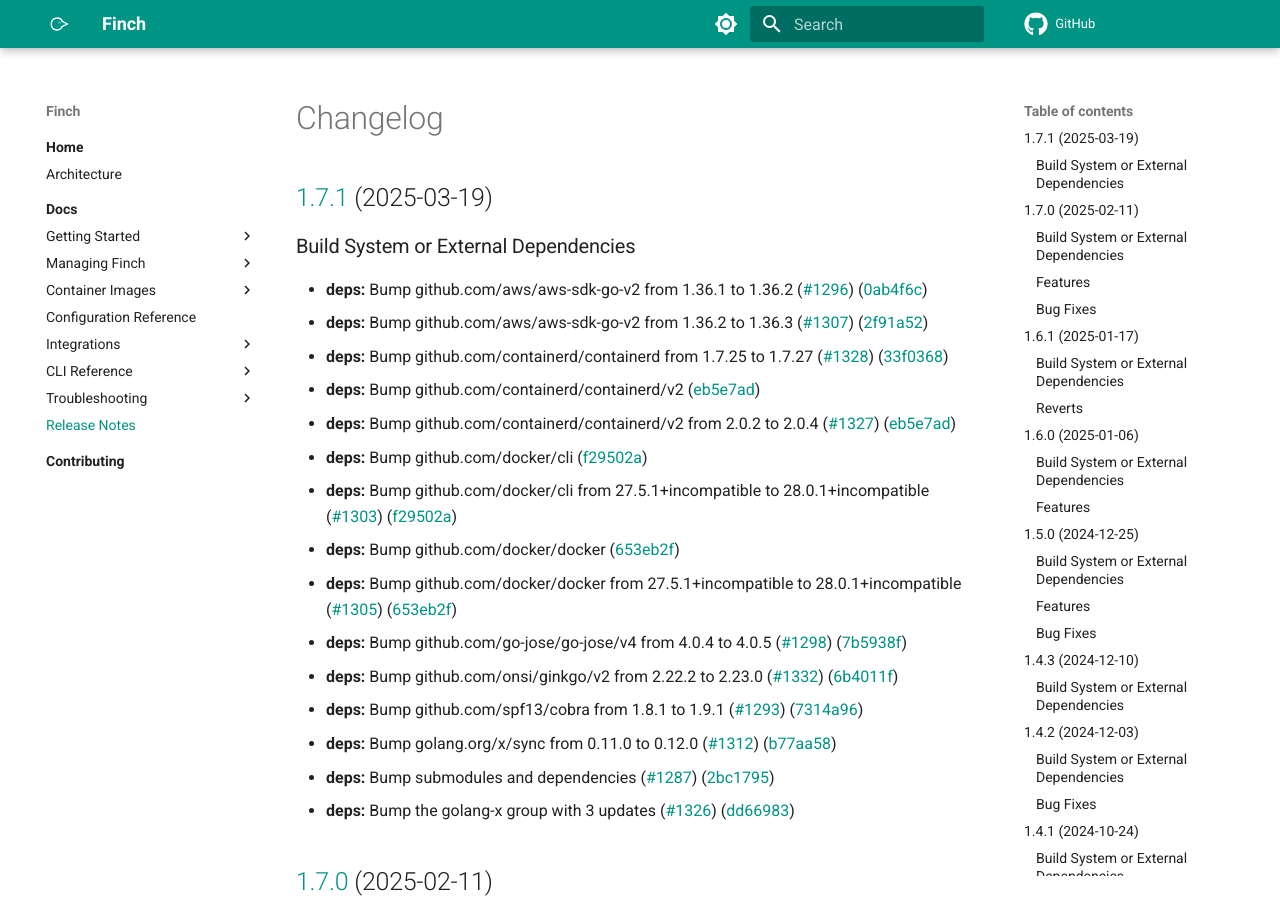
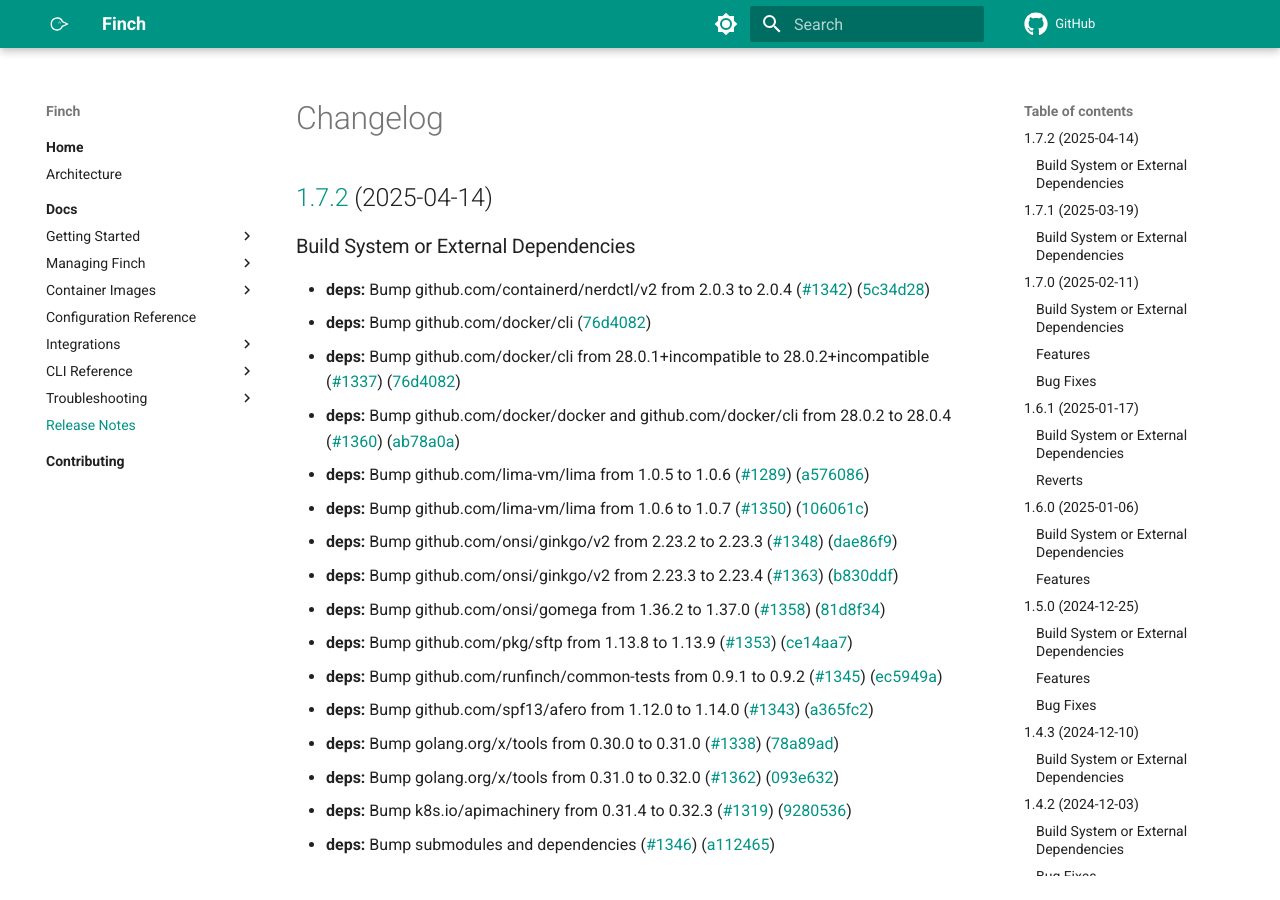
Before and after one commit to runfinch/finch-website, an MkDocs documentation site: the page built from docs/docs/changelog.md, in a window 1280 px wide and 900 px high. Built offline with MkDocs 1.6.1 and Material for MkDocs 9.7.7, drawn with Linux system fonts in a browser that asks for light colours; comment, search, counter and statistics services are not loaded.

Commit message:
[create-pull-request] automated change
Signed-off-by: github-actions[bot] <41898282+github-actions[bot]@users.noreply.github.com>

```diff
--- a/docs/docs/changelog.md
+++ b/docs/docs/changelog.md
@@ -1,4 +1,26 @@
 # Changelog
+
+## [1.7.2](https://github.com/runfinch/finch/compare/v1.7.1...v1.7.2) (2025-04-14)
+
+
+### Build System or External Dependencies
+
+* **deps:** Bump github.com/containerd/nerdctl/v2 from 2.0.3 to 2.0.4 ([#1342](https://github.com/runfinch/finch/issues/1342)) ([5c34d28](https://github.com/runfinch/finch/commit/5c34d28fb09b8673d3faaddd81bf2b3858e438b8))
+* **deps:** Bump github.com/docker/cli ([76d4082](https://github.com/runfinch/finch/commit/76d40829eedc8d0b97f5c4265d1122b23c853c20))
+* **deps:** Bump github.com/docker/cli from 28.0.1+incompatible to 28.0.2+incompatible ([#1337](https://github.com/runfinch/finch/issues/1337)) ([76d4082](https://github.com/runfinch/finch/commit/76d40829eedc8d0b97f5c4265d1122b23c853c20))
+* **deps:** Bump github.com/docker/docker and github.com/docker/cli from 28.0.2 to 28.0.4 ([#1360](https://github.com/runfinch/finch/issues/1360)) ([ab78a0a](https://github.com/runfinch/finch/commit/ab78a0a3223d08dced77da42c6b9b39755ec9e63))
+* **deps:** Bump github.com/lima-vm/lima from 1.0.5 to 1.0.6 ([#1289](https://github.com/runfinch/finch/issues/1289)) ([a576086](https://github.com/runfinch/finch/commit/a576086956095a3f458e0bcb82adb4fc01a8c447))
+* **deps:** Bump github.com/lima-vm/lima from 1.0.6 to 1.0.7 ([#1350](https://github.com/runfinch/finch/issues/1350)) ([106061c](https://github.com/runfinch/finch/commit/106061c024ee0c2f7eaf241f714874f0966bd386))
+* **deps:** Bump github.com/onsi/ginkgo/v2 from 2.23.2 to 2.23.3 ([#1348](https://github.com/runfinch/finch/issues/1348)) ([dae86f9](https://github.com/runfinch/finch/commit/dae86f9cc632c42ab3be7ba058184b7c4d5183b3))
+* **deps:** Bump github.com/onsi/ginkgo/v2 from 2.23.3 to 2.23.4 ([#1363](https://github.com/runfinch/finch/issues/1363)) ([b830ddf](https://github.com/runfinch/finch/commit/b830ddfdb9a79bfa711d70b78b77981103063ff1))
+* **deps:** Bump github.com/onsi/gomega from 1.36.2 to 1.37.0 ([#1358](https://github.com/runfinch/finch/issues/1358)) ([81d8f34](https://github.com/runfinch/finch/commit/81d8f340e030206fa19b3718ce125afd322c34a4))
+* **deps:** Bump github.com/pkg/sftp from 1.13.8 to 1.13.9 ([#1353](https://github.com/runfinch/finch/issues/1353)) ([ce14aa7](https://github.com/runfinch/finch/commit/ce14aa721c01134d13e6dd6581abc6d290009bcf))
+* **deps:** Bump github.com/runfinch/common-tests from 0.9.1 to 0.9.2 ([#1345](https://github.com/runfinch/finch/issues/1345)) ([ec5949a](https://github.com/runfinch/finch/commit/ec5949abdb8dbf5fe649cf4c3bec757ec0242f5b))
+* **deps:** Bump github.com/spf13/afero from 1.12.0 to 1.14.0 ([#1343](https://github.com/runfinch/finch/issues/1343)) ([a365fc2](https://github.com/runfinch/finch/commit/a365fc2b8d1b189eeed0928abd4e467b19b16a46))
+* **deps:** Bump golang.org/x/tools from 0.30.0 to 0.31.0 ([#1338](https://github.com/runfinch/finch/issues/1338)) ([78a89ad](https://github.com/runfinch/finch/commit/78a89ad91a2b9f4181a6b6f13d5d8973598a4986))
+* **deps:** Bump golang.org/x/tools from 0.31.0 to 0.32.0 ([#1362](https://github.com/runfinch/finch/issues/1362)) ([093e632](https://github.com/runfinch/finch/commit/093e632663d879e12407edd16ae06e8bc477820c))
+* **deps:** Bump k8s.io/apimachinery from 0.31.4 to 0.32.3 ([#1319](https://github.com/runfinch/finch/issues/1319)) ([9280536](https://github.com/runfinch/finch/commit/92805361a582eb64ea029c0ed694b574e7e53ced))
+* **deps:** Bump submodules and dependencies ([#1346](https://github.com/runfinch/finch/issues/1346)) ([a112465](https://github.com/runfinch/finch/commit/a112465f334f433a6cf5599ad2bd62adaa33796e))
 
 ## [1.7.1](https://github.com/runfinch/finch/compare/v1.7.0...v1.7.1) (2025-03-19)
 
```
